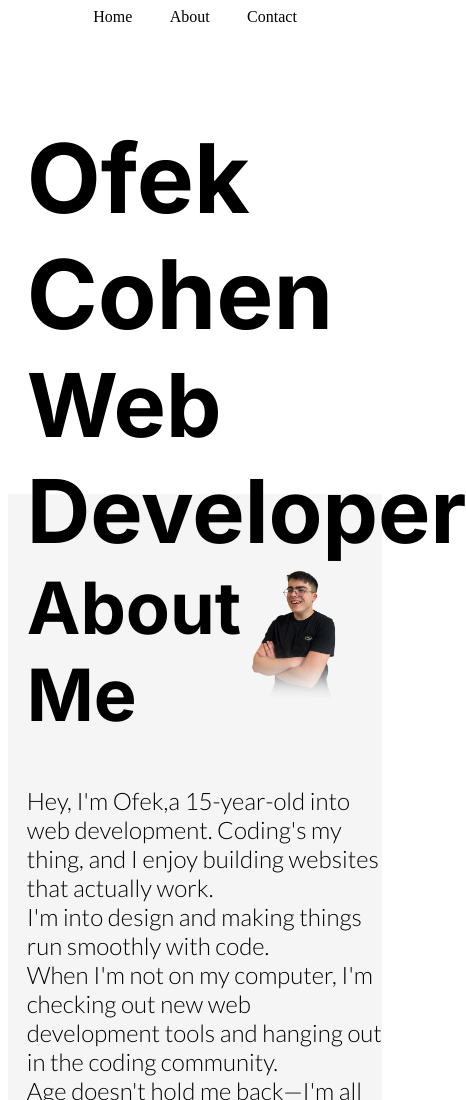
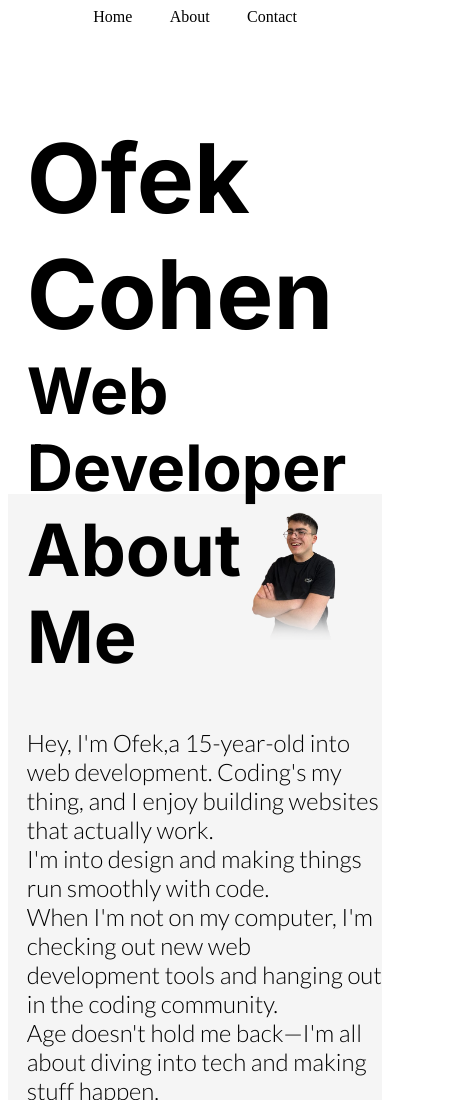
Before and after one commit to Ofek2313/Landing-Page, a plain HTML site: page index.html in a window 390 px wide. Shown: the top 1100 px of the page, 466 px wide, since content can reach past the window. Drawn offline with Linux system fonts and the light colour scheme.

Commit message:
Update style.css

```diff
--- a/style.css
+++ b/style.css
@@ -1,5 +1,6 @@
 html{
     scroll-behavior: smooth;
+    overflow-x: hidden;
 
 
 }
@@ -112,4 +113,7 @@ html{
     .logo{
         width: 10%;
     }
+    .Role{
+        font-size: 4rem;
+    }
 }
```
